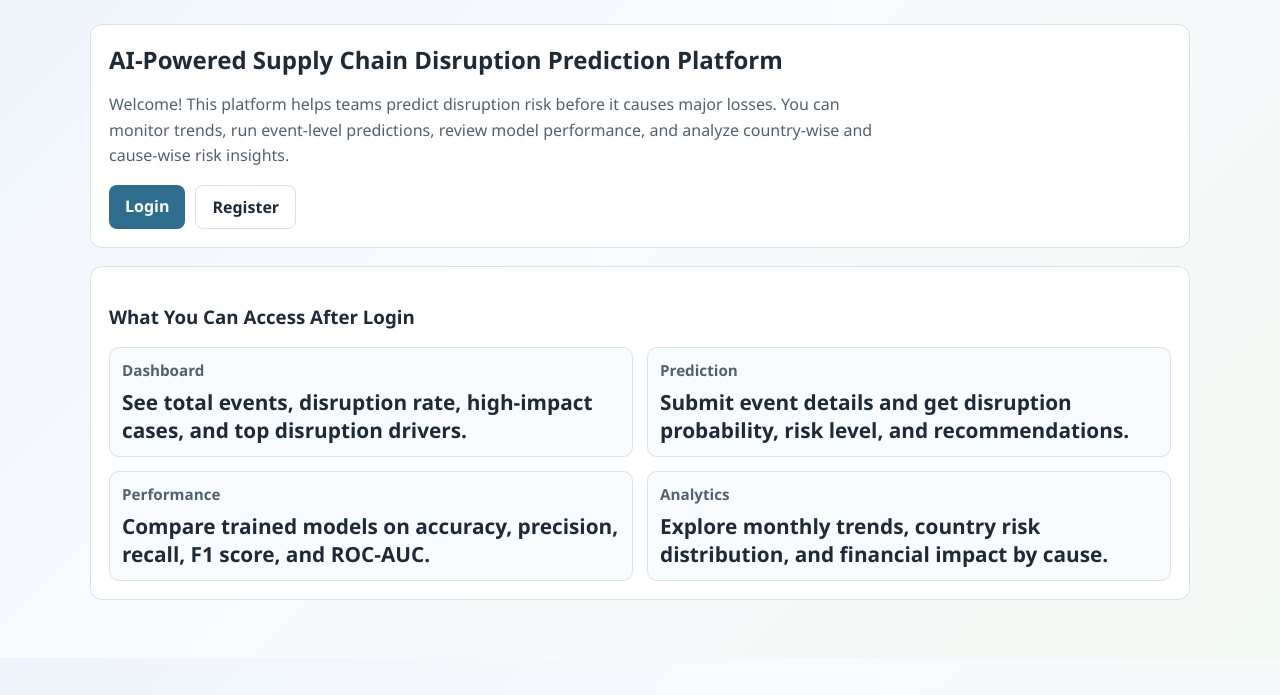
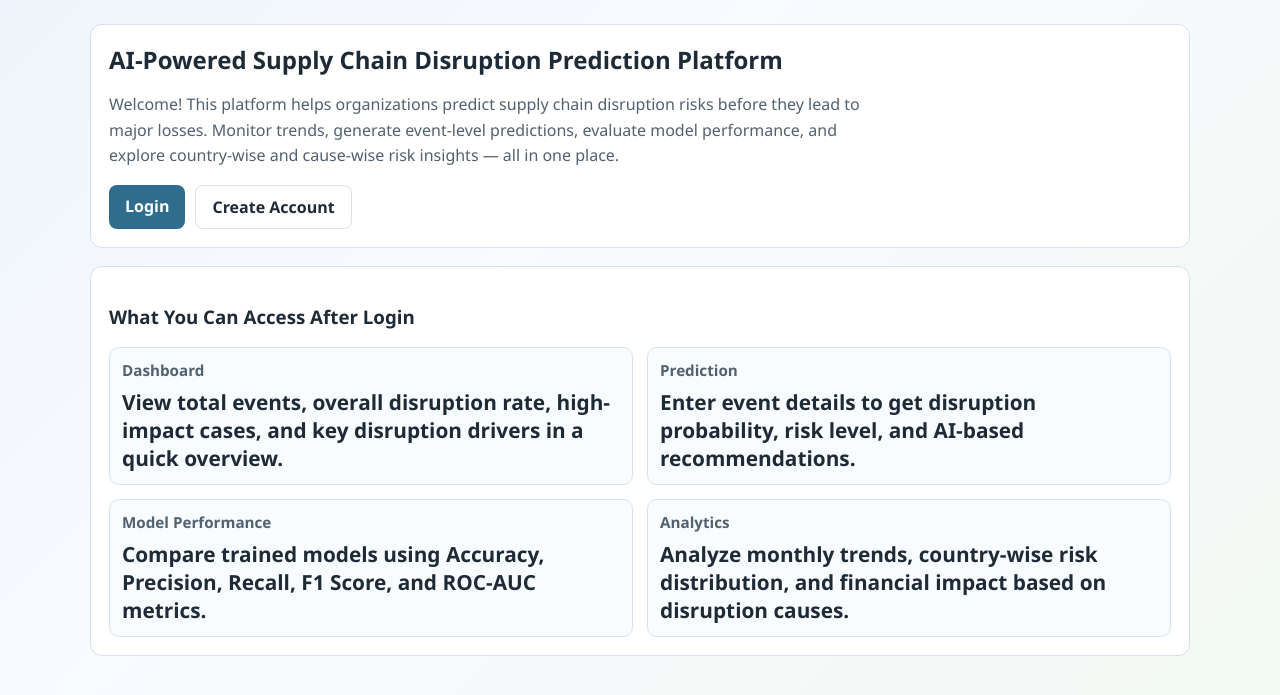
Before and after one commit to Jayabari/AI-Powered-Supply-Chain-Disruption-Prediction-Resilience-Intelligence-Platform, a Flask app: page / in a window 1280 px wide. Shown: the part 56-751 px from the top of the page. Run offline with Flask 3, Linux system fonts and the light colour scheme.

Commit message:
updated landing page

```diff
--- a/templates/landing.html
+++ b/templates/landing.html
@@ -1,38 +1,58 @@
 {% extends "base.html" %}
 
 {% block content %}
+
 <section class="panel landing-hero">
   <h2>AI-Powered Supply Chain Disruption Prediction Platform</h2>
   <p>
-    Welcome! This platform helps teams predict disruption risk before it causes major losses.
-    You can monitor trends, run event-level predictions, review model performance, and analyze
-    country-wise and cause-wise risk insights.
+    Welcome! This platform helps organizations predict supply chain disruption risks
+    before they lead to major losses. Monitor trends, generate event-level predictions,
+    evaluate model performance, and explore country-wise and cause-wise risk insights —
+    all in one place.
   </p>
+
   <div class="landing-actions">
     <a class="btn-primary" href="{{ url_for('login') }}">Login</a>
-    <a class="btn-secondary" href="{{ url_for('register') }}">Register</a>
+    <a class="btn-secondary" href="{{ url_for('register') }}">Create Account</a>
   </div>
 </section>
 
 <section class="panel">
   <h3>What You Can Access After Login</h3>
+
   <div class="grid-2">
     <article class="card">
       <h3>Dashboard</h3>
-      <p>See total events, disruption rate, high-impact cases, and top disruption drivers.</p>
+      <p>
+        View total events, overall disruption rate, high-impact cases, and
+        key disruption drivers in a quick overview.
+      </p>
     </article>
+
     <article class="card">
       <h3>Prediction</h3>
-      <p>Submit event details and get disruption probability, risk level, and recommendations.</p>
+      <p>
+        Enter event details to get disruption probability, risk level,
+        and AI-based recommendations.
+      </p>
     </article>
+
     <article class="card">
-      <h3>Performance</h3>
-      <p>Compare trained models on accuracy, precision, recall, F1 score, and ROC-AUC.</p>
+      <h3>Model Performance</h3>
+      <p>
+        Compare trained models using Accuracy, Precision, Recall,
+        F1 Score, and ROC-AUC metrics.
+      </p>
     </article>
+
     <article class="card">
       <h3>Analytics</h3>
-      <p>Explore monthly trends, country risk distribution, and financial impact by cause.</p>
+      <p>
+        Analyze monthly trends, country-wise risk distribution, and
+        financial impact based on disruption causes.
+      </p>
     </article>
   </div>
 </section>
+
 {% endblock %}
```
